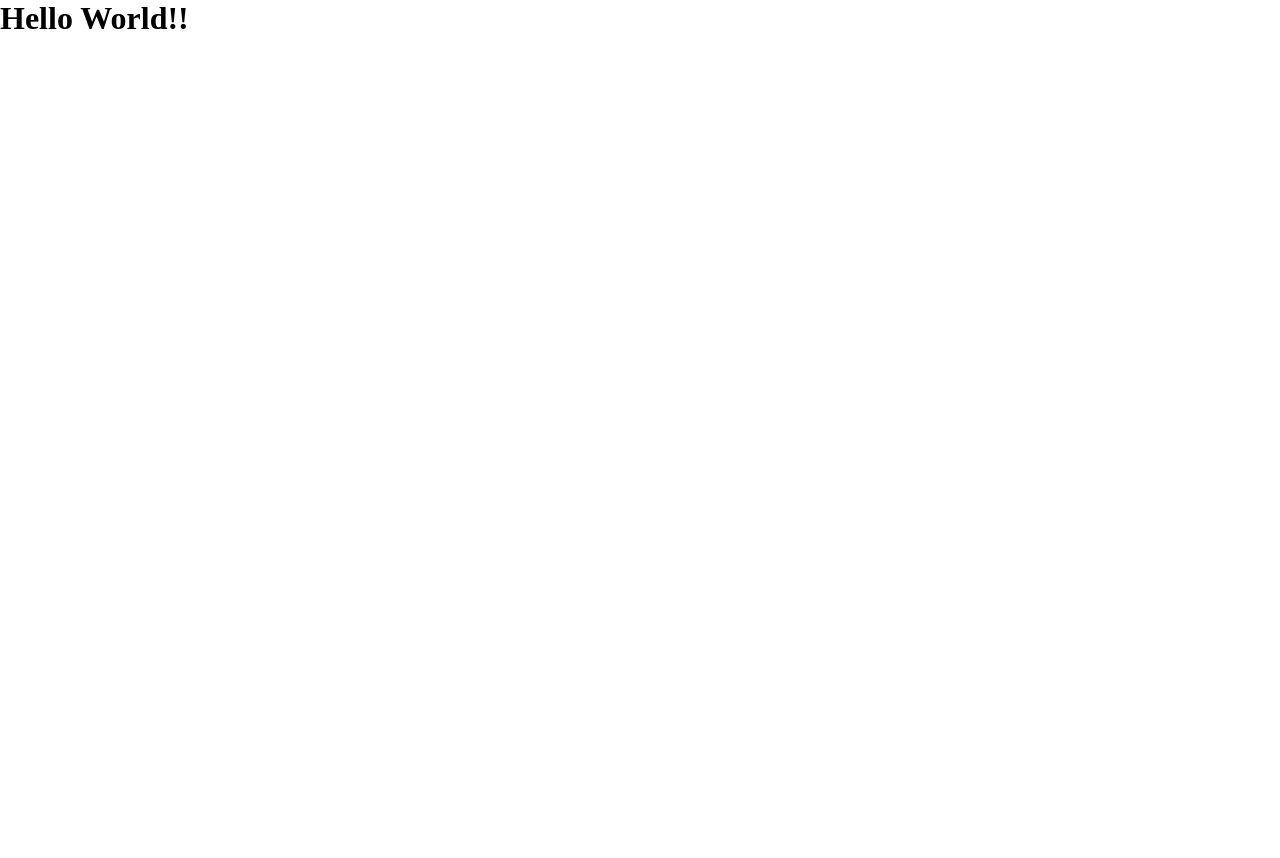
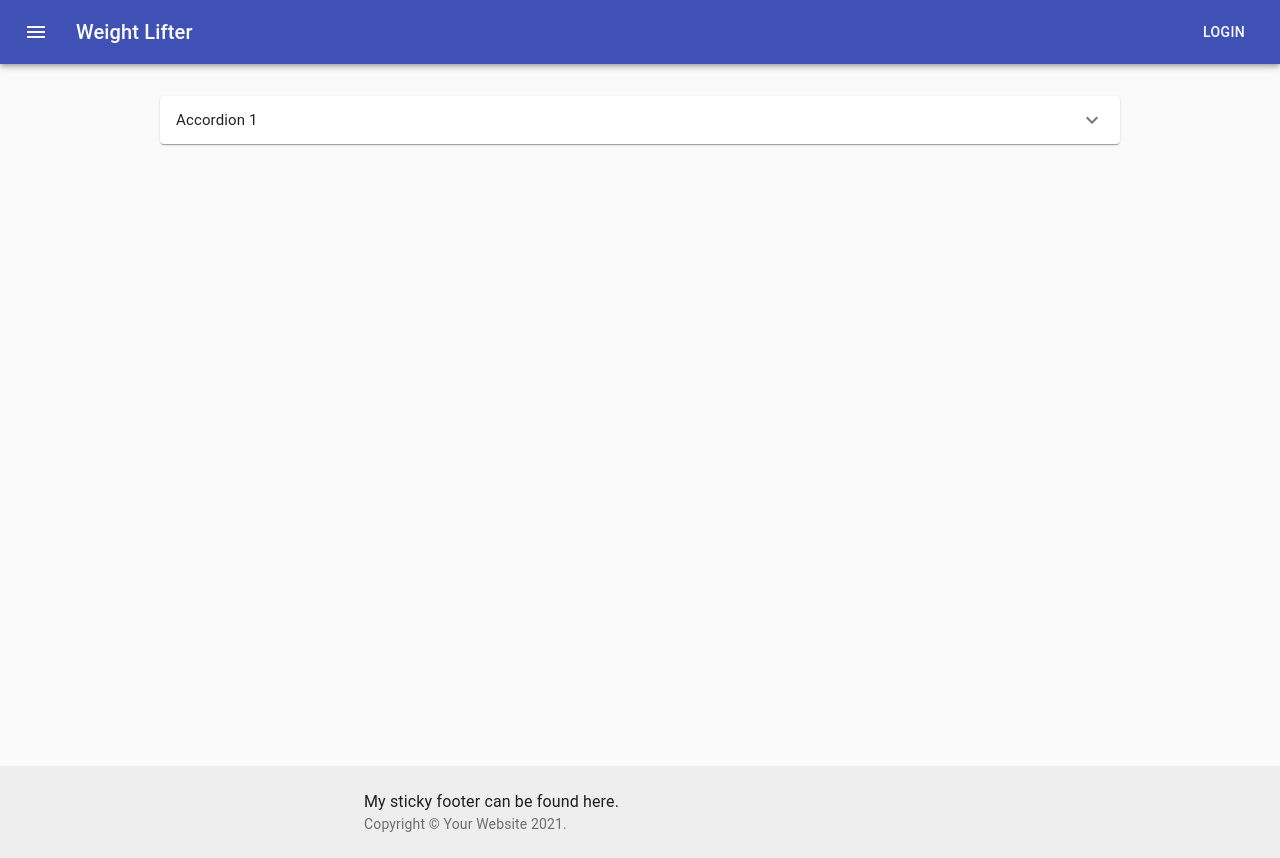
Before and after one commit to cboud31/weightLifter, a React (Create React App) app: page /exercises in a window 1280 px wide. Before the commit the page ends 800 px from the top, so only its background shows below. Built offline with nearby package versions, Linux system fonts and the light colour scheme; no server answers.

Commit message:
Start Exercise component

```diff
--- a/package.json
+++ b/package.json
@@ -14,6 +14,8 @@
   "author": "",
   "license": "ISC",
   "dependencies": {
+    "@material-ui/core": "^4.11.3",
+    "@material-ui/icons": "^4.11.2",
     "axios": "^0.21.1",
     "bcryptjs": "^2.4.3",
     "config": "^3.3.3",
@@ -24,6 +26,7 @@
     "pg": "^8.5.1",
     "react": "^17.0.1",
     "react-dom": "^17.0.1",
+    "react-player": "^2.9.0",
     "react-router-dom": "^5.2.0",
     "react-scripts": "^4.0.3"
   },
--- /dev/null
+++ b/src/api/index.js
@@ -0,0 +1,11 @@
+import axios from 'axios';
+
+export async function getExercises() {
+  try {
+    const { data } = await axios.get('/api/exercises');
+
+    return data;
+  } catch (error) {
+    throw error;
+  }
+}
--- a/src/components/App.js
+++ b/src/components/App.js
@@ -1,9 +1,50 @@
-import React from 'react';
+import React, { useState, useEffect } from 'react';
+
+import {
+  BrowserRouter as Router,
+  Route,
+  Switch,
+  Redirect,
+} from 'react-router-dom';
+
+import { NavBar, Footer, ExerciseList, RoutineList } from '../components';
+
+import { getExercises } from '../api';
 
 const App = () => {
+  const [exerciseList, setExerciseList] = useState([]);
+
+  const startup = async () => {
+    try {
+      const data = await getExercises();
+
+      console.log(data);
+    } catch (error) {
+      throw error;
+    }
+  };
+
+  useEffect(() => {
+    startup();
+  }, []);
+
   return (
     <div className="App">
-      <h1>Hello World!!</h1>
+      <Router>
+        <NavBar />
+        <Switch>
+          <Route exact path="/">
+            <h1>Hello World!!</h1>
+          </Route>
+          <Route exact path="/exercises">
+            <ExerciseList />
+          </Route>
+          <Route exact path="/routines">
+            <RoutineList />
+          </Route>
+        </Switch>
+        <Footer />
+      </Router>
     </div>
   );
 };
--- /dev/null
+++ b/src/components/Exercise.js
@@ -0,0 +1,48 @@
+import React from 'react';
+import { makeStyles } from '@material-ui/core/styles';
+import Accordion from '@material-ui/core/Accordion';
+import AccordionSummary from '@material-ui/core/AccordionSummary';
+import AccordionDetails from '@material-ui/core/AccordionDetails';
+import Typography from '@material-ui/core/Typography';
+import ExpandMoreIcon from '@material-ui/icons/ExpandMore';
+
+const useStyles = makeStyles((theme) => ({
+  root: {
+    width: '75vw',
+    display: 'flex',
+    flexDirection: 'column',
+    alignContent: 'center',
+    margin: '0 auto',
+    marginTop: '2rem',
+  },
+  heading: {
+    fontSize: theme.typography.pxToRem(15),
+    fontWeight: theme.typography.fontWeightRegular,
+  },
+}));
+
+const Exercise = () => {
+  const classes = useStyles();
+
+  return (
+    <div className={classes.root}>
+      <Accordion>
+        <AccordionSummary
+          expandIcon={<ExpandMoreIcon />}
+          aria-controls="panel1a-content"
+          id="panel1a-header"
+        >
+          <Typography className={classes.heading}>Accordion 1</Typography>
+        </AccordionSummary>
+        <AccordionDetails>
+          <Typography>
+            Lorem ipsum dolor sit amet, consectetur adipiscing elit. Suspendisse
+            malesuada lacus ex, sit amet blandit leo lobortis eget.
+          </Typography>
+        </AccordionDetails>
+      </Accordion>
+    </div>
+  );
+};
+
+export default Exercise;
--- /dev/null
+++ b/src/components/ExerciseList.js
@@ -0,0 +1,9 @@
+import React, { useState, useEffect } from 'react';
+
+import Exercise from './Exercise';
+
+const ExerciseList = () => {
+  return <Exercise />;
+};
+
+export default ExerciseList;
--- /dev/null
+++ b/src/components/Footer.js
@@ -0,0 +1,59 @@
+import React from 'react';
+import CssBaseline from '@material-ui/core/CssBaseline';
+import Typography from '@material-ui/core/Typography';
+import { makeStyles } from '@material-ui/core/styles';
+import Container from '@material-ui/core/Container';
+import Link from '@material-ui/core/Link';
+
+import GitHubIcon from '@material-ui/icons/GitHub';
+
+function Copyright() {
+  return (
+    <Typography variant="body2" color="textSecondary">
+      {'Copyright © '}
+      <Link color="inherit" href="https://material-ui.com/">
+        Your Website
+      </Link>{' '}
+      {new Date().getFullYear()}
+      {'.'}
+    </Typography>
+  );
+}
+
+const useStyles = makeStyles((theme) => ({
+  root: {
+    display: 'flex',
+    flexDirection: 'column',
+    minHeight: '89.25vh',
+  },
+  main: {
+    marginTop: theme.spacing(8),
+    marginBottom: theme.spacing(2),
+  },
+  footer: {
+    padding: theme.spacing(3, 2),
+    marginTop: 'auto',
+    backgroundColor:
+      theme.palette.type === 'light'
+        ? theme.palette.grey[200]
+        : theme.palette.grey[800],
+  },
+}));
+
+export default function StickyFooter() {
+  const classes = useStyles();
+
+  return (
+    <div className={classes.root}>
+      <CssBaseline />
+      <footer className={classes.footer}>
+        <Container maxWidth="sm">
+          <Typography variant="body1">
+            My sticky footer can be found here.
+          </Typography>
+          <Copyright />
+        </Container>
+      </footer>
+    </div>
+  );
+}
--- /dev/null
+++ b/src/components/NavBar.js
@@ -0,0 +1,45 @@
+import React from 'react';
+import { makeStyles } from '@material-ui/core/styles';
+import AppBar from '@material-ui/core/AppBar';
+import Toolbar from '@material-ui/core/Toolbar';
+import Typography from '@material-ui/core/Typography';
+import Button from '@material-ui/core/Button';
+import IconButton from '@material-ui/core/IconButton';
+import MenuIcon from '@material-ui/icons/Menu';
+
+const useStyles = makeStyles((theme) => ({
+  root: {
+    flexGrow: 1,
+  },
+  menuButton: {
+    marginRight: theme.spacing(2),
+  },
+  title: {
+    flexGrow: 1,
+  },
+}));
+
+export default function NavBar() {
+  const classes = useStyles();
+
+  return (
+    <div className={classes.root}>
+      <AppBar position="static">
+        <Toolbar>
+          <IconButton
+            edge="start"
+            className={classes.menuButton}
+            color="inherit"
+            aria-label="menu"
+          >
+            <MenuIcon />
+          </IconButton>
+          <Typography variant="h6" className={classes.title}>
+            Weight Lifter
+          </Typography>
+          <Button color="inherit">Login</Button>
+        </Toolbar>
+      </AppBar>
+    </div>
+  );
+}
--- /dev/null
+++ b/src/components/RoutineList.js
@@ -0,0 +1,7 @@
+import React from 'react';
+
+const RoutineList = () => {
+  return <h1>Routines will go here!</h1>;
+};
+
+export default RoutineList;
--- a/src/components/index.js
+++ b/src/components/index.js
@@ -1 +1,6 @@
 export { default as App } from './App';
+export { default as NavBar } from './NavBar';
+export { default as Footer } from './Footer';
+export { default as Exercise } from './Exercise';
+export { default as ExerciseList } from './ExerciseList';
+export { default as RoutineList } from './RoutineList';
--- /dev/null
+++ b/src/components/styles.css
@@ -0,0 +1,5 @@
+.App {
+  display: grid;
+  height: 100vh;
+  grid-template-rows: auto 1fr auto;
+}
```
Also changed, not shown: 1 other file (tests, documents, lock files or other folders).
